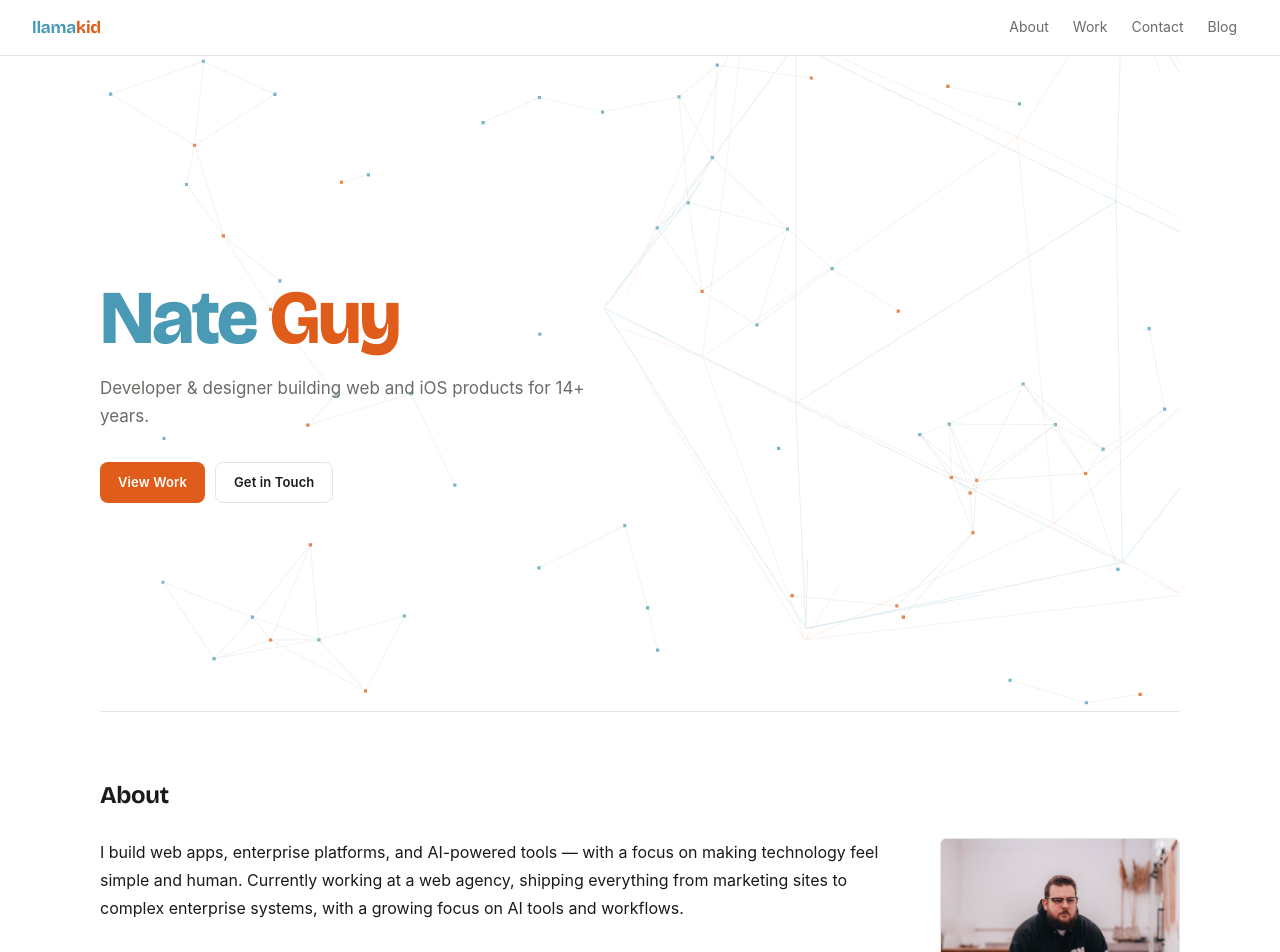
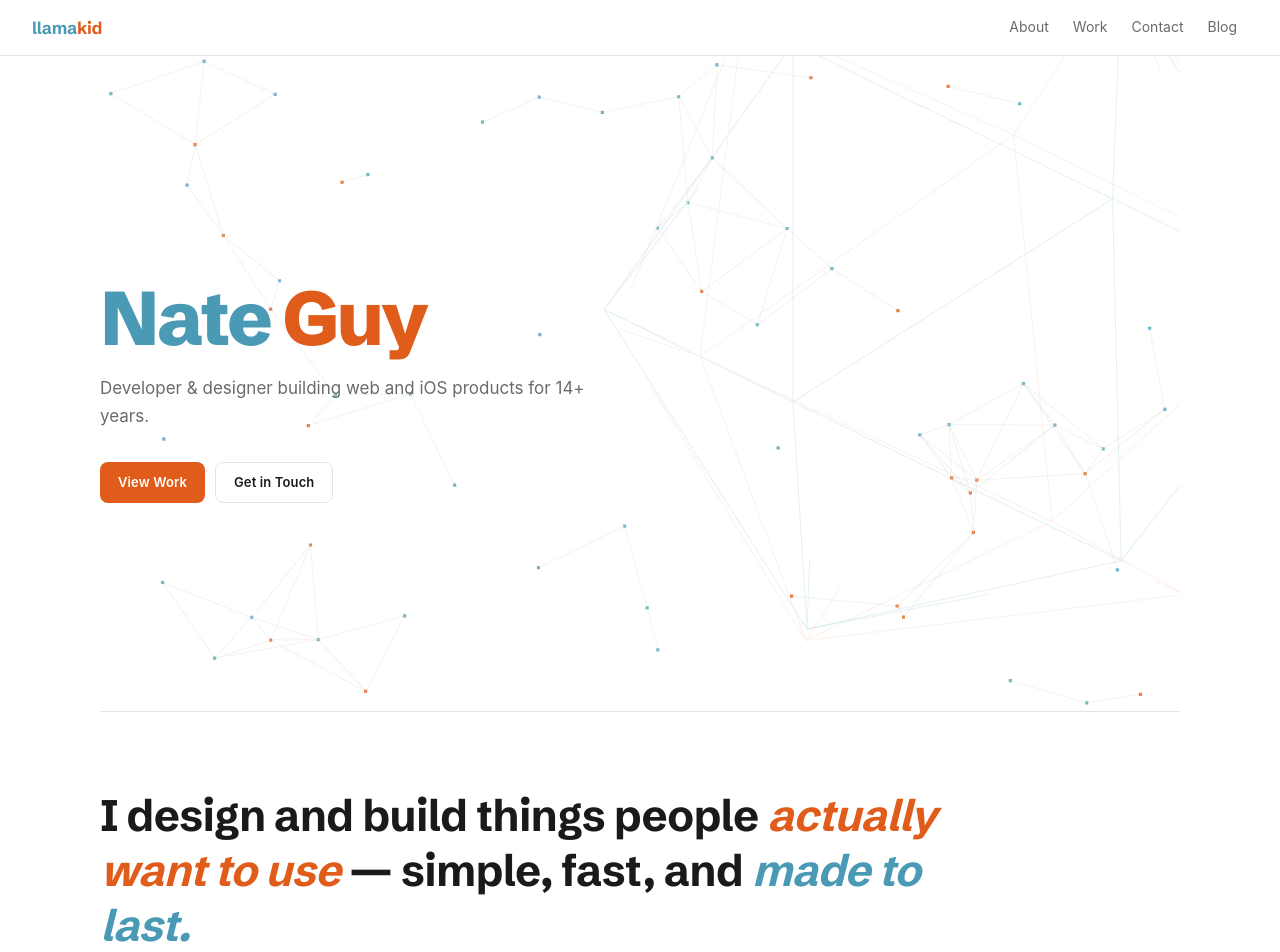
Before and after one commit to llamakid/llamakid-website, a React (Vite) app: page / in a window 1280 px wide. Shown: the top 952 px of the page. Built offline with nearby package versions, Linux system fonts and the light colour scheme.

Commit message:
updating console and fonts

```diff
--- a/package.json
+++ b/package.json
@@ -9,11 +9,12 @@
     "preview": "vite preview"
   },
   "dependencies": {
-    "@fontsource/bricolage-grotesque": "^5.3.0",
+    "@fontsource/schibsted-grotesk": "^5.3.0",
     "@react-three/drei": "^9.122.0",
     "@react-three/fiber": "^8.18.0",
     "@vercel/analytics": "^2.0.1",
     "framer-motion": "^12.42.2",
+    "lenis": "^1.3.25",
     "react": "^18.3.1",
     "react-dom": "^18.3.1",
     "react-markdown": "^10.1.0",
--- a/src/App.jsx
+++ b/src/App.jsx
@@ -7,6 +7,8 @@ import PrivacyPolicy from './pages/PrivacyPolicy'
 import AppPage from './pages/AppPage'
 import Blog from './pages/Blog'
 import BlogPost from './pages/BlogPost'
+import SmoothScroll from './components/SmoothScroll'
+import { getLenis } from './lib/lenis'
 
 const Nav = () => {
   const location = useLocation()
@@ -36,7 +38,12 @@ function ScrollManager() {
       const el = document.getElementById(id)
       if (!el) return
       e.preventDefault()
-      el.scrollIntoView({ behavior: 'smooth', block: 'start' })
+      const lenis = getLenis()
+      if (lenis) {
+        lenis.scrollTo(el, { offset: -64 })
+      } else {
+        el.scrollIntoView({ behavior: 'smooth', block: 'start' })
+      }
     }
     document.addEventListener('click', onClick)
     return () => document.removeEventListener('click', onClick)
@@ -47,6 +54,7 @@ function ScrollManager() {
 export function AppShell() {
   return (
     <MotionConfig reducedMotion="user">
+      <SmoothScroll />
       <ScrollManager />
       <Nav />
       <Routes>
--- /dev/null
+++ b/src/components/SmoothScroll.jsx
@@ -0,0 +1,34 @@
+import { useEffect } from 'react'
+import { setLenis } from '../lib/lenis'
+
+export default function SmoothScroll() {
+  useEffect(() => {
+    const reduce = window.matchMedia('(prefers-reduced-motion: reduce)').matches
+    if (reduce) return
+
+    let alive = true
+    let lenis
+    let rafId
+
+    import('lenis').then(({ default: Lenis }) => {
+      if (!alive) return
+      lenis = new Lenis({ duration: 1.1 })
+      setLenis(lenis)
+
+      const raf = (time) => {
+        lenis.raf(time)
+        rafId = requestAnimationFrame(raf)
+      }
+      rafId = requestAnimationFrame(raf)
+    })
+
+    return () => {
+      alive = false
+      if (rafId) cancelAnimationFrame(rafId)
+      if (lenis) lenis.destroy()
+      setLenis(null)
+    }
+  }, [])
+
+  return null
+}
--- /dev/null
+++ b/src/lib/lenis.js
@@ -0,0 +1,9 @@
+let instance = null
+
+export function setLenis(l) {
+  instance = l
+}
+
+export function getLenis() {
+  return instance
+}
--- a/src/main.jsx
+++ b/src/main.jsx
@@ -1,8 +1,11 @@
 import React from 'react'
 import { createRoot } from 'react-dom/client'
 import App from './App.jsx'
-import '@fontsource/bricolage-grotesque/700.css'
-import '@fontsource/bricolage-grotesque/800.css'
+import { logConsoleArt } from './lib/consoleArt'
+import '@fontsource/schibsted-grotesk/700.css'
+import '@fontsource/schibsted-grotesk/800.css'
 import './styles.css'
 
+logConsoleArt()
+
 createRoot(document.getElementById('root')).render(<App />)
--- a/src/pages/Home.jsx
+++ b/src/pages/Home.jsx
@@ -14,6 +14,33 @@ const stagger = {
   hidden: {},
   show: { transition: { staggerChildren: 0.1 } },
 }
+
+const phraseUp = {
+  hidden: { opacity: 0, y: 24 },
+  show: { opacity: 1, y: 0, transition: { duration: 0.7, ease: 'easeOut' } },
+}
+
+const phraseStagger = {
+  hidden: {},
+  show: { transition: { staggerChildren: 0.18 } },
+}
+
+const Statement = () => (
+  <motion.section
+    className="statement"
+    variants={phraseStagger}
+    initial="hidden"
+    whileInView="show"
+    viewport={{ once: true, amount: 0.6 }}
+  >
+    <p>
+      <motion.span variants={phraseUp}>I design and build things people </motion.span>
+      <motion.span className="statement-accent statement-orange" variants={phraseUp}>actually want to use</motion.span>
+      <motion.span variants={phraseUp}> — simple, fast, and </motion.span>
+      <motion.span className="statement-accent statement-sky" variants={phraseUp}>made to last.</motion.span>
+    </p>
+  </motion.section>
+)
 
 const CardInner = ({ p }) => (
   <>
@@ -114,6 +141,8 @@ export default function Home() {
           </div>
         </div>
       </section>
+
+      <Statement />
 
       {/* About */}
       <motion.section
--- a/src/styles.css
+++ b/src/styles.css
@@ -12,7 +12,7 @@
   --sky-dim: #edf6fa;
   --sky-text: #4a9ab5; /* sky deepened for legible text */
   --radius: 8px;
-  --font-display: 'Bricolage Grotesque', -apple-system, BlinkMacSystemFont, 'Segoe UI', Helvetica, Arial, sans-serif;
+  --font-display: 'Schibsted Grotesk', -apple-system, BlinkMacSystemFont, 'Segoe UI', Helvetica, Arial, sans-serif;
 }
 
 /* ── Reset ── */
@@ -165,6 +165,30 @@ body {
   background: var(--bg-soft);
   border-color: var(--muted-light);
 }
+
+/* ── Statement ── */
+.statement {
+  padding: 76px 0;
+  border-bottom: 1px solid var(--border);
+}
+
+.statement p {
+  font-family: var(--font-display);
+  font-size: clamp(26px, 4vw, 44px);
+  font-weight: 700;
+  letter-spacing: -0.6px;
+  line-height: 1.25;
+  max-width: 900px;
+  margin: 0;
+  color: var(--fg);
+}
+
+.statement-accent {
+  font-style: italic;
+}
+
+.statement-orange { color: var(--orange); }
+.statement-sky { color: var(--sky-text); }
 
 /* ── Sections ── */
 .section {
```
Also changed, not shown: src/lib/consoleArt.js (added, +16 -0 lines), 1 other file (tests, documents, lock files or other folders).
